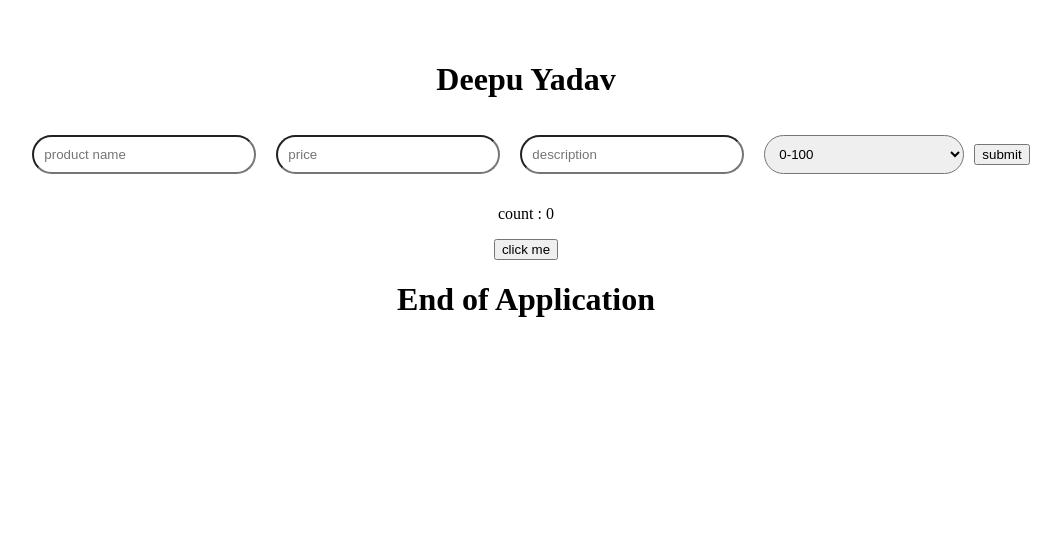
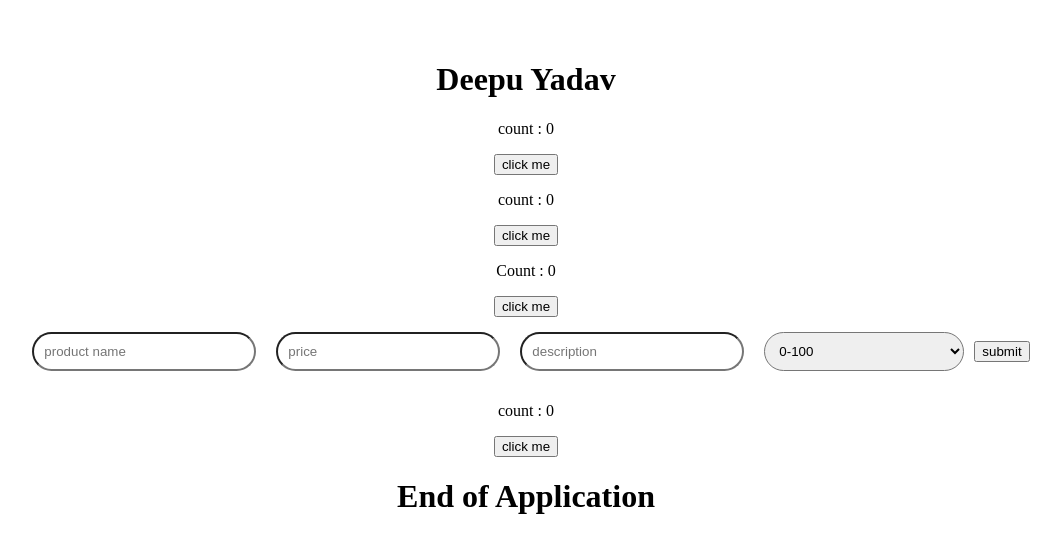
Before and after one commit to dpuydv/test-repo, a React (Vite) app: page / in a window 1280 px wide. Shown: the top 552 px of the page, without its empty margins (114-1175 px from the left). Built offline with nearby package versions, Linux system fonts and the light colour scheme.

Commit message:
new branch commit

```diff
--- a/src/App.jsx
+++ b/src/App.jsx
@@ -10,13 +10,9 @@ function App() {
   return (
     <>
       <h1>Deepu Yadav</h1>
-      {/* <State/> */}
-      {/* <UstateExample /> */}
-      {/* <h1></h1> */}
-      {/* <div className="layout" >
-        <h1>Form Handling</h1>
-        <Form />
-      </div> */}
+      <State />
+      <UseEffectExample />
+      <UstateExample />
 
       <Form />
       <UseEffectExample />
```
